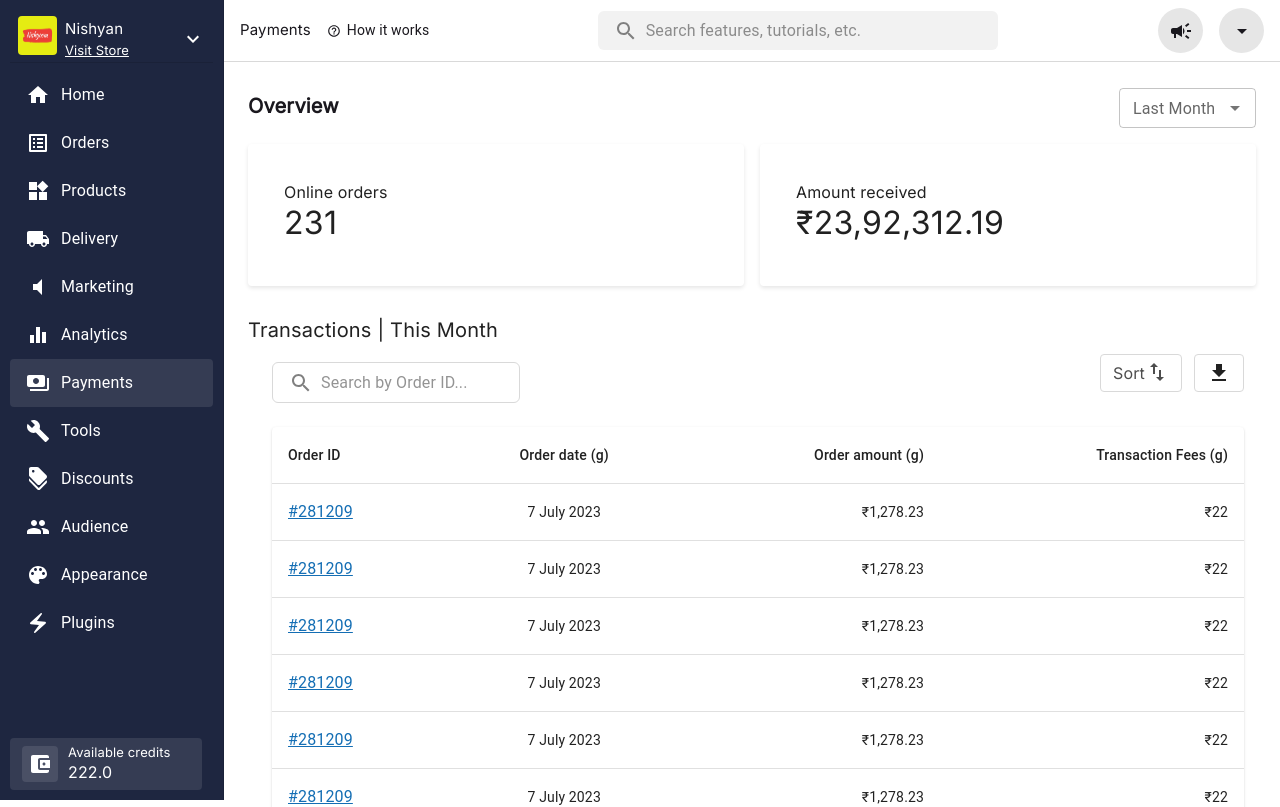
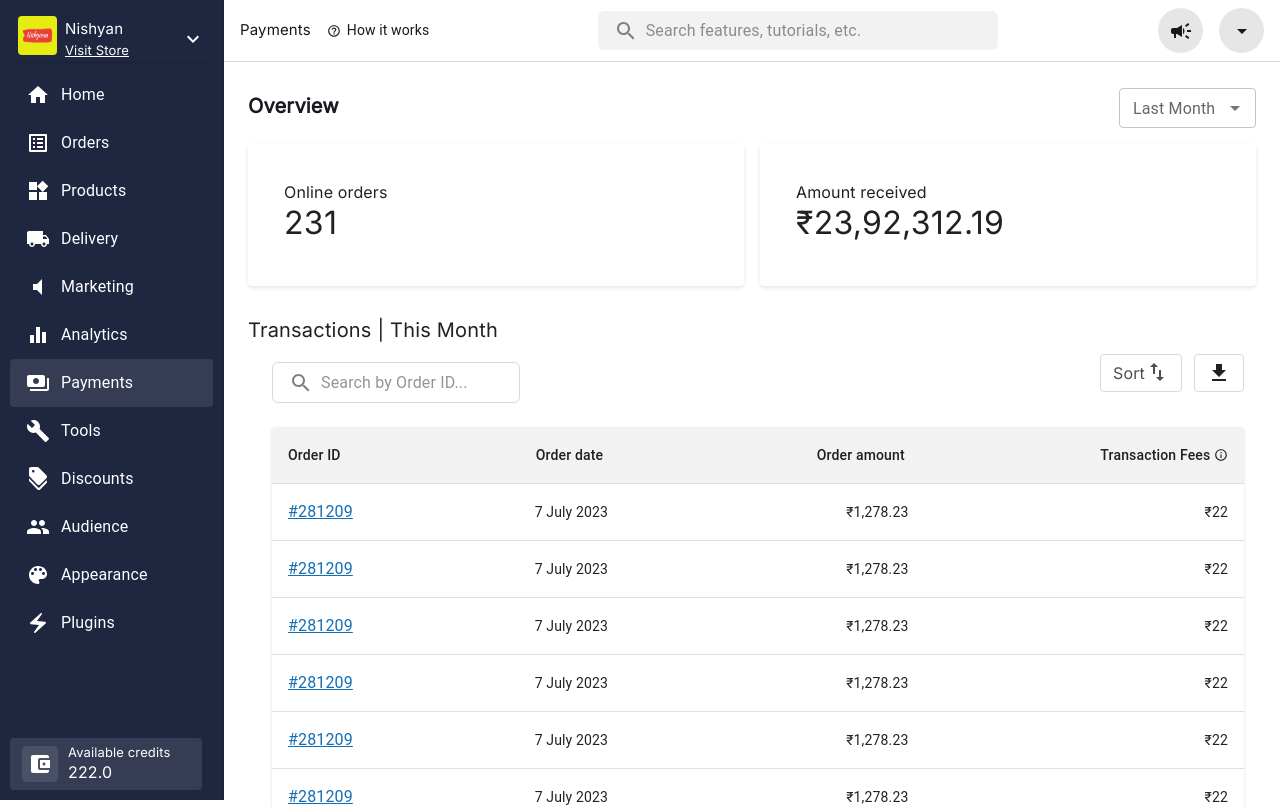
Before and after one commit to dey24/Dukaan-Template, a React (Vite) app: page / in a window 1280 px wide. Shown: the top 807 px of the page. Built offline with nearby package versions, Linux system fonts and the light colour scheme.

Commit message:
Table header color added

```diff
--- a/src/components/DataTable.jsx
+++ b/src/components/DataTable.jsx
@@ -11,6 +11,7 @@ import IconButton from '@mui/material/IconButton';
 import ChevronLeftIcon from '@mui/icons-material/ChevronLeft';
 import ChevronRightIcon from '@mui/icons-material/ChevronRight';
 import { Grid, Typography } from '@mui/material';
+import InfoOutlinedIcon from '@mui/icons-material/InfoOutlined';
 
 function createData(id, orderDate, orderAmount, transaction, ) {
   return { id, orderDate, orderAmount, transaction, };
@@ -71,12 +72,13 @@ export default function DataTable() {
     <TableContainer component={Paper}>
       <Table sx={{ minWidth: 650 }} aria-label="simple table">
         <TableHead>
-          <TableRow>
+          <TableRow sx={{backgroundColor:'#F2F2F2'}}>
             <TableCell>Order ID</TableCell>
             {/* <TableCell align="right">OrderID</TableCell> */}
-            <TableCell align="center">Order date&nbsp;(g)</TableCell>
-            <TableCell align="right">Order amount&nbsp;(g)</TableCell>
-            <TableCell align="right">Transaction Fees&nbsp;(g)</TableCell>
+            <TableCell align="center">Order date&nbsp;</TableCell>
+            <TableCell align="right">Order amount&nbsp;</TableCell>
+
+            <TableCell align="right"><Grid sx={{display:'flex', alignItems:'center', justifyContent:'flex-end'}}>Transaction Fees&nbsp; <InfoOutlinedIcon sx={{width:'14px', height:'14px'}}/></Grid></TableCell>
           </TableRow>
         </TableHead>
         <TableBody>
```
